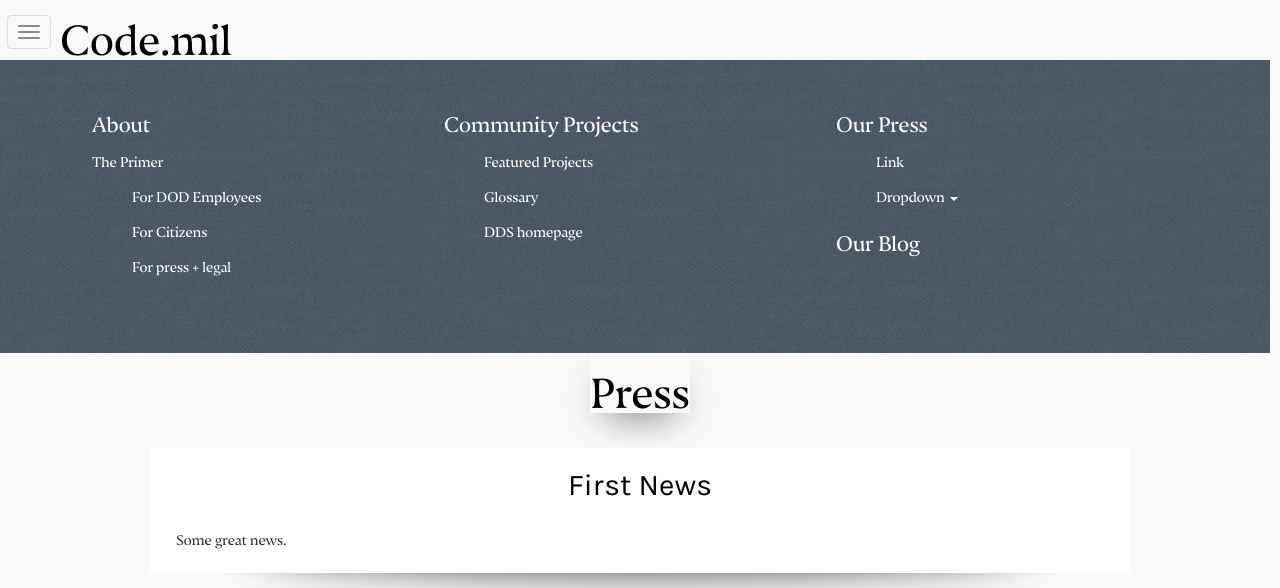
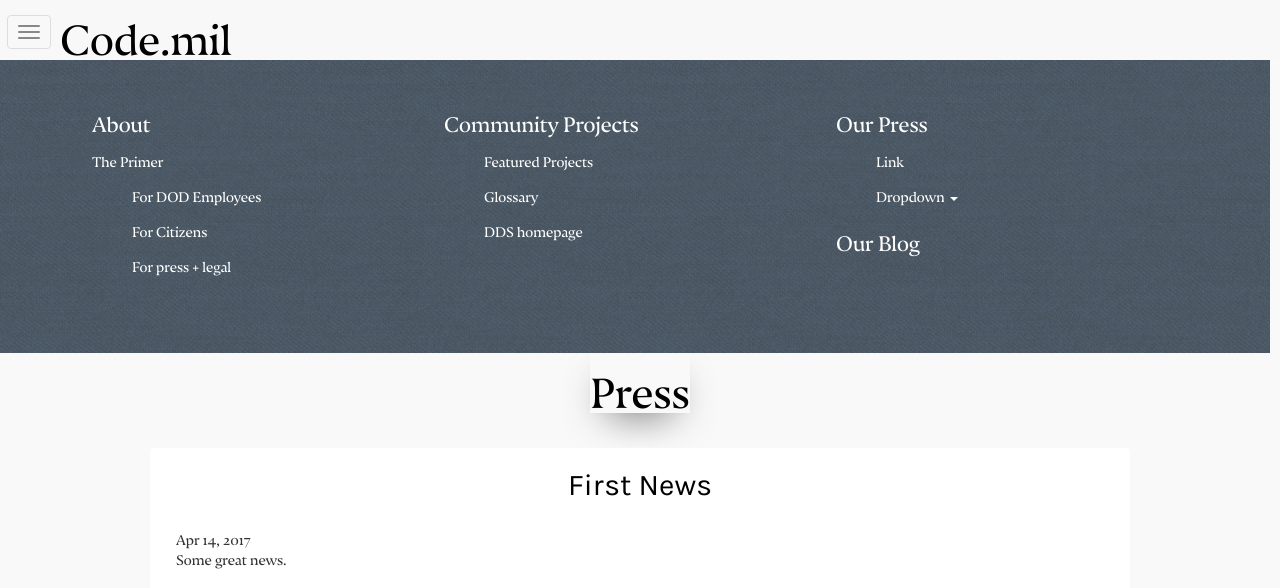
Before and after one commit to deptofdefense/code.mil.page, a Jekyll site: the page built from press.md, in a window 1280 px wide. Shown: the top 588 px of the page. Built offline with Jekyll 4.4.1, drawn with Linux system fonts in a browser that asks for light colours; our own code applies the rules of GitHub Pages for plain Markdown files; grey boxes are pictures that could not be loaded.

Commit message:
Fix date

```diff
--- a/press.md
+++ b/press.md
@@ -7,7 +7,8 @@ title: Press
   <div class="col-sm-12 panel css3-shadow">
     <h2><a class="post-link" href="{% if jekyll.environment == 'staging' %}{% else %}{{ site.baseurl}}{% endif %}{{ post.url }}">{{ press.title | escape }}</a></h2>
     <div class="panel-body text-left">
-      <div>{{ post.date | date: date_format }}</div>
+      {% assign date_format = site.minima.date_format | default: "%b %-d, %Y" %}
+      <div>{{ press.date | date: date_format }}</div>
       {{ press.content }}
     </div>
   </div>
```
